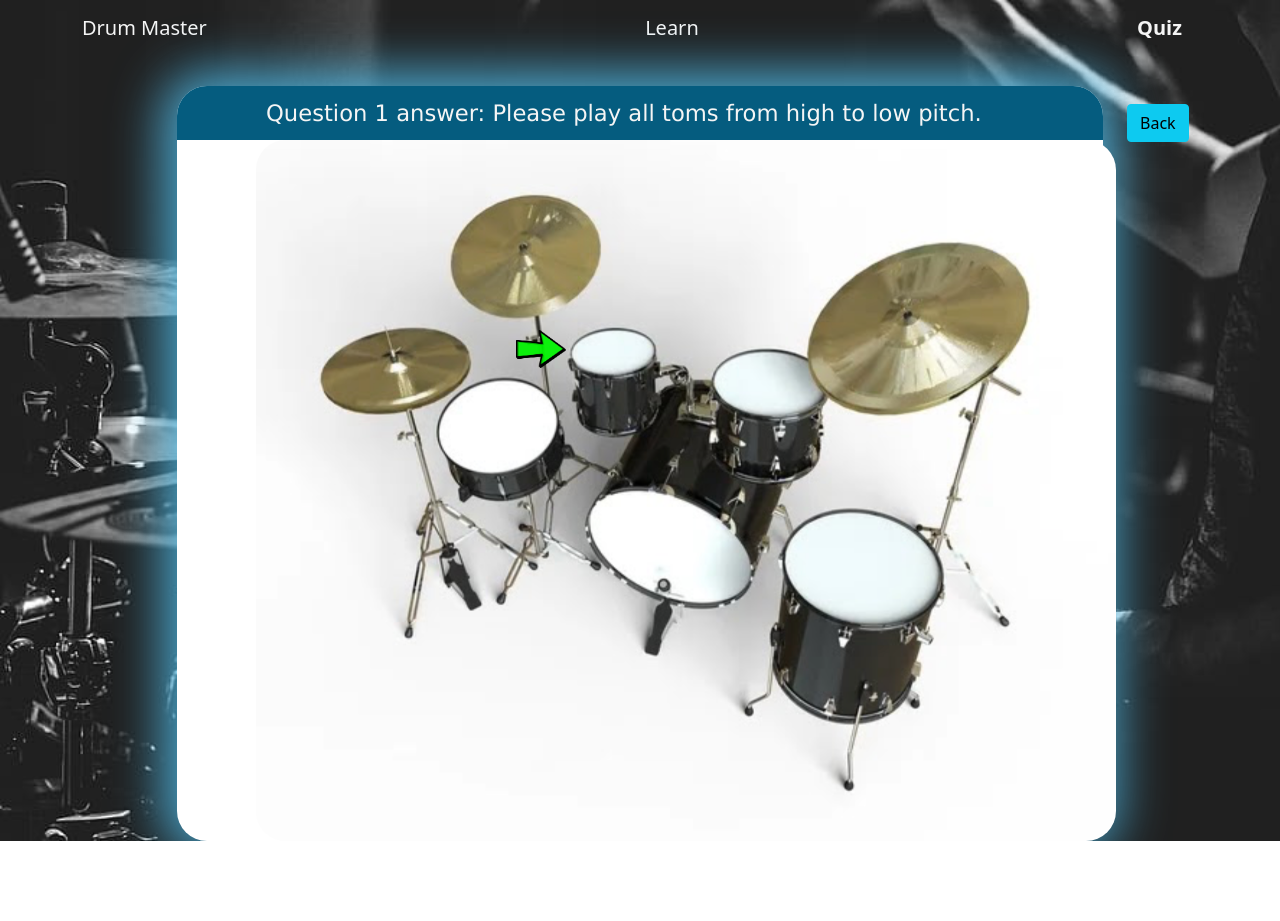
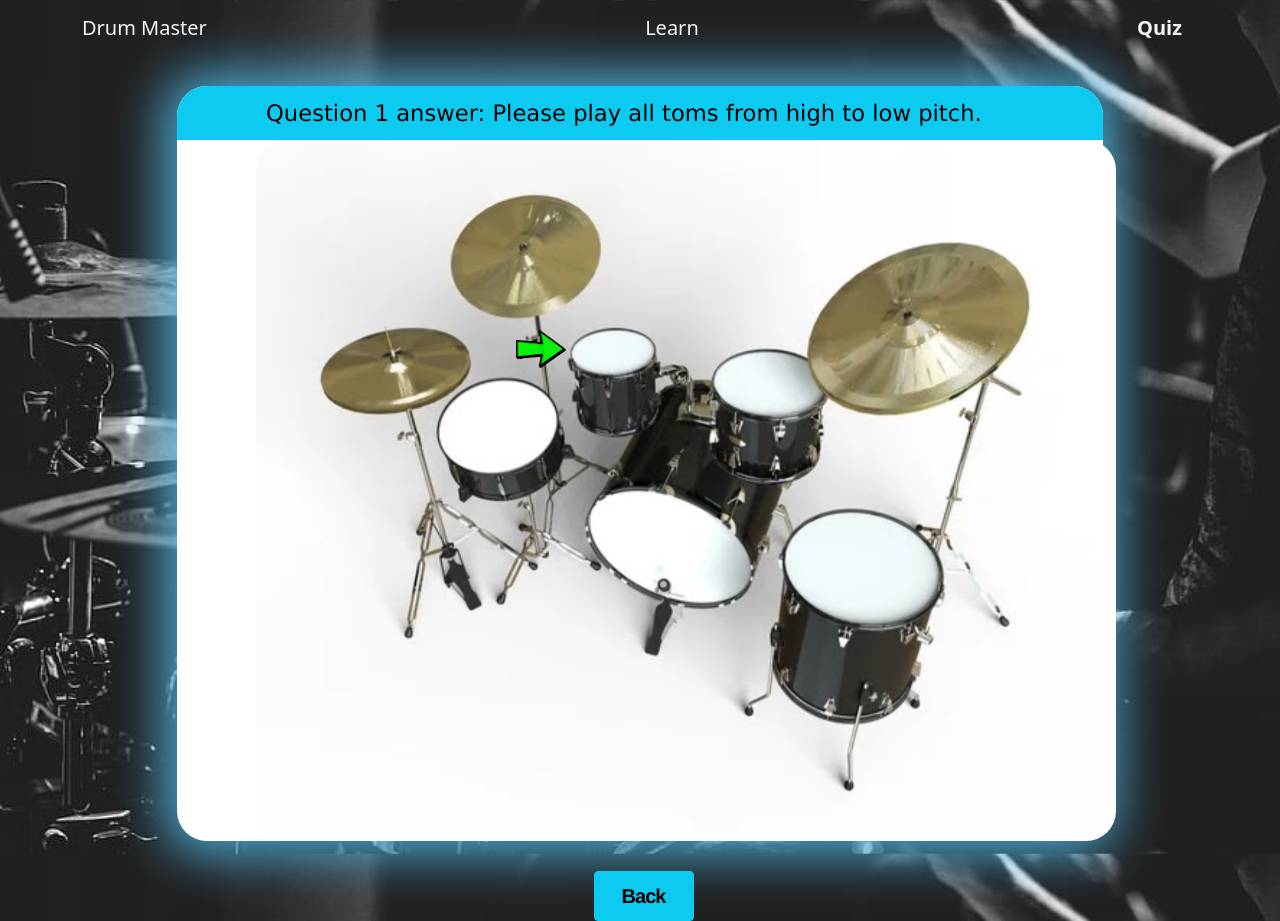
Before and after one commit to liuzheyu1998/drum-master, a Flask app: page /quizresult/1 in a window 1280 px wide. Before the commit the page ends 841 px from the top, so only its background shows below. Run offline with Flask 2, Linux system fonts and the light colour scheme; some libraries are stand-ins or nearby versions.

Commit message:
Fixed quiz feedback button

```diff
--- a/static/main.css
+++ b/static/main.css
@@ -5,13 +5,14 @@
 }
 
 .subtitle{
-    background-color: rgb(5, 92, 127);
+    background-color: #0DCAF0;
     font-size: 17pt;
+
     font-family: Verdana, Geneva, Tahoma, sans-serif;
     border-top-left-radius: 30px;
     border-top-right-radius: 30px;
     text-align: center;
-    color: whitesmoke;
+    color: black;
 }
 
 .whitesmoke {
--- a/templates/quizAnswer.html
+++ b/templates/quizAnswer.html
@@ -97,14 +97,15 @@
 
     </div>
 
-    <div class="col-1">
-        <br>
-        <br>
+    <div class="row space">
+        <div class = "col-5">
+        </div>
 
-
-        <button type="button" id="back" class="btn btn-info">Back</button>
-
-
+        <div class = "col-1 center">
+        <button type="button" id="back" class="btn btn-info font height">Back</button>
+        </div>
+        <div class = "col-5">
+        </div>
     </div>
 
 
```
